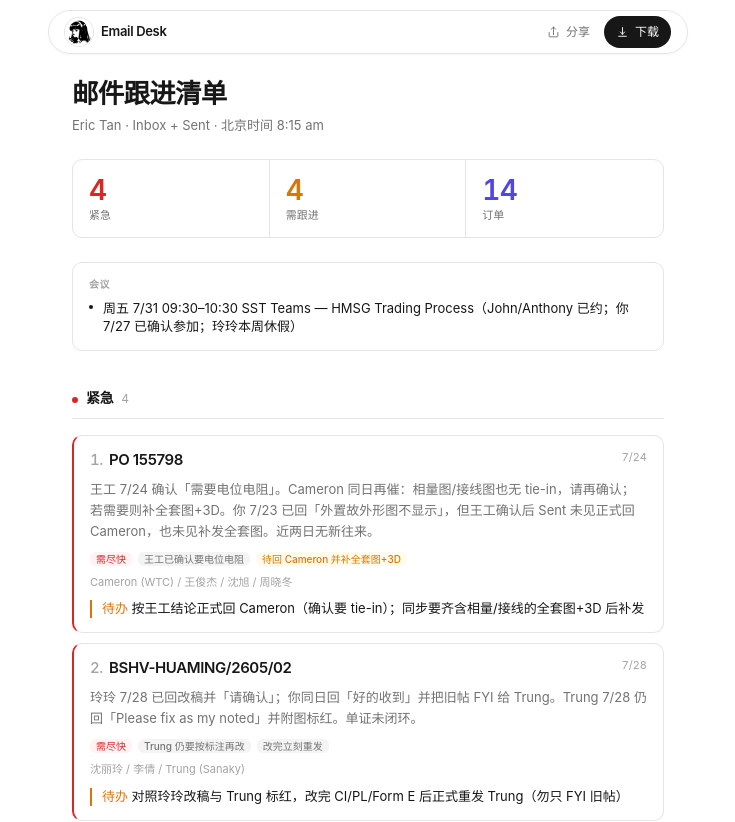
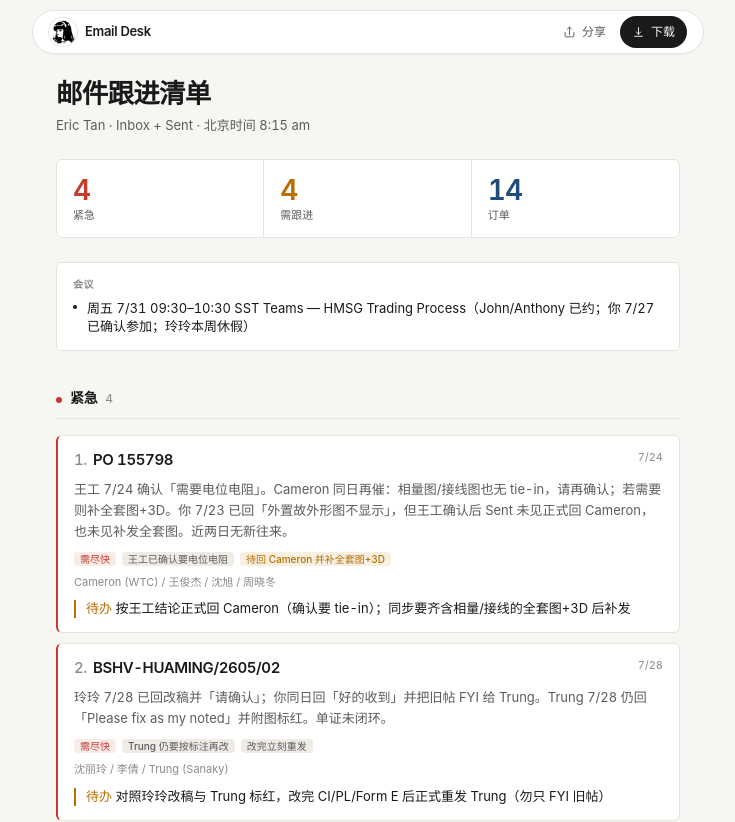
Before and after one commit to erict16/email-desk, a Next.js app: page / in a window 1280 px wide. Shown: the top 822 px of the page, without its empty margins (272-1007 px from the left). Built offline with nearby package versions, Linux system fonts and the light colour scheme.

Commit message:
style(desk): lock warm dispatch tokens and design.md

```diff
--- a/src/app/globals.css
+++ b/src/app/globals.css
@@ -1,10 +1,8 @@
 @import "tailwindcss";
 
 /*
- * Hallmark · genre: modern-minimal · theme: white-desk · macrostructure: workbench-index
- * nav: N5-pill · footer: Ft2 · pre-emit: P4 H5 E5 S5 R5 V4
- * contrast: pass · tokens: pass · honest: pass
- * IA: 紧急 / 需跟进 / 订单 — 无「知会」栏，减信息过载
+ * Email Desk — warm dispatch tokens
+ * See design.md for audience, signature (action bar spine), and non-goals.
  */
 
 :root {
@@ -23,44 +21,52 @@
   --z-sticky-nav: 300;
   --z-toast: 500;
 
-  /* pure white canvas · monochrome neutrals · one cool accent */
-  --paper: #ffffff;
-  --paper-2: #f4f4f5;
-  --card: #ffffff;
-  --ink: #171717;
-  --muted: #737373;
-  --faint: #a3a3a3;
-  --line: #e5e5e5;
-  --line-strong: #d4d4d4;
+  /* warm dispatch system */
+  --bg: #f7f6f3;
+  --surface: #ffffff;
+  --ink: #1a1a1a;
+  --mute: #5c5c5c;
+  --faint: #8a8a8a;
+  --line: #e6e4df;
+  --urgent: #c43c2c;
+  --action-bg: #f3ead2;
+  --action-ink: #5c4a1f;
+  --pipe: #1f4d7a;
+  --pipe-soft: #e8eef4;
+  --follow: #b86e00;
+  --radius: 6px;
+  --measure: 42rem;
 
-  --accent: #404040;
-  --accent-soft: #f5f5f5;
+  /* aliases — old classnames mid-migration */
+  --paper: var(--bg);
+  --card: var(--surface);
+  --muted: var(--mute);
+  --orders: var(--pipe);
+  --orders-soft: var(--pipe-soft);
+
+  /* derived / compatibility for existing components */
+  --paper-2: #efece6;
+  --line-strong: #d4d1c9;
+  --fg: var(--ink);
+  --accent: var(--pipe);
+  --accent-soft: var(--pipe-soft);
   --accent-ink: #fafafa;
-  --focus: #525252;
+  --focus: var(--pipe);
 
-  --urgent: #dc2626;
-  --urgent-soft: #fef2f2;
-  --urgent-border: #fecaca;
-  --follow: #d97706;
-  --follow-soft: #fffbeb;
-  --follow-border: #fde68a;
-  --orders: #4f46e5;
-  --orders-soft: #eef2ff;
-  --orders-border: #c7d2fe;
-
-  --bg: var(--paper);
-  --fg: var(--ink);
-  --done: var(--orders);
-  --done-soft: var(--orders-soft);
+  --urgent-soft: #f8ebe8;
+  --urgent-border: #e8b4ad;
+  --follow-soft: #f7efdf;
+  --follow-border: #e5c98a;
+  --orders-border: #b7c9db;
+  --done: var(--pipe);
+  --done-soft: var(--pipe-soft);
   --done-border: var(--orders-border);
 
-  --shadow-whisper: 0 1px 2px rgb(0 0 0 / 0.04);
-  --shadow-card: 0 1px 2px rgb(0 0 0 / 0.04), 0 0 0 1px rgb(0 0 0 / 0.03);
-  --radius: 10px;
-  --radius-sm: 6px;
-  /* sticky pill nav: top pad + bar + breathing room below */
+  /* prefer 1px border; whisper only for sticky chrome */
+  --shadow-whisper: 0 1px 0 rgb(0 0 0 / 0.04);
+  --shadow-card: none;
+  --radius-sm: 4px;
   --banner-height: 4rem;
-  --measure: 40rem;
 
   /* layout rhythm — use these, not one-off px */
   --gap-card: 0.625rem; /* between cards in a list */
@@ -73,8 +79,8 @@
 }
 
 @theme inline {
-  --font-sans: "Inter", "Segoe UI", "PingFang SC", "Hiragino Sans GB",
-    "Microsoft YaHei", ui-sans-serif, system-ui, sans-serif;
+  --font-sans: -apple-system, BlinkMacSystemFont, "Segoe UI", "PingFang SC",
+    "Hiragino Sans GB", "Microsoft YaHei", ui-sans-serif, system-ui, sans-serif;
 }
 
 html {
@@ -90,14 +96,15 @@ body {
   overflow-x: clip;
   color: var(--ink);
   font-family: var(--font-sans);
-  background: var(--paper);
+  background: var(--bg);
   -webkit-font-smoothing: antialiased;
   text-rendering: optimizeLegibility;
+  font-variant-numeric: tabular-nums;
 }
 
 ::selection {
-  background: #e5e5e5;
-  color: var(--ink);
+  background: var(--action-bg);
+  color: var(--action-ink);
 }
 
 :focus-visible {
@@ -107,38 +114,48 @@ body {
 
 @media (prefers-color-scheme: dark) {
   :root {
-    --paper: #0a0a0a;
-    --paper-2: #171717;
-    --card: #141414;
-    --ink: #fafafa;
-    --muted: #a3a3a3;
-    --faint: #737373;
-    --line: #262626;
-    --line-strong: #404040;
+    --bg: #121110;
+    --surface: #1c1b19;
+    --ink: #f3f2ef;
+    --mute: #a3a09a;
+    --faint: #7a7770;
+    --line: #2e2c28;
+    --urgent: #e06a5c;
+    --action-bg: #3a3220;
+    --action-ink: #f0e4c0;
+    --pipe: #7aa3c9;
+    --pipe-soft: #1e2a36;
+    --follow: #d4a04a;
 
-    --accent: #d4d4d4;
-    --accent-soft: #262626;
-    --accent-ink: #0a0a0a;
-    --focus: #a3a3a3;
+    --paper: var(--bg);
+    --card: var(--surface);
+    --muted: var(--mute);
+    --orders: var(--pipe);
+    --orders-soft: var(--pipe-soft);
 
-    --urgent: #f87171;
-    --urgent-soft: rgb(220 38 38 / 0.12);
-    --urgent-border: rgb(248 113 113 / 0.35);
-    --follow: #fbbf24;
-    --follow-soft: rgb(217 119 6 / 0.12);
-    --follow-border: rgb(251 191 36 / 0.35);
-    --orders: #818cf8;
-    --orders-soft: rgb(79 70 229 / 0.14);
-    --orders-border: rgb(129 140 248 / 0.4);
+    --paper-2: #24221e;
+    --line-strong: #3d3a34;
+    --accent: var(--pipe);
+    --accent-soft: var(--pipe-soft);
+    --accent-ink: #121110;
+    --focus: var(--pipe);
 
-    --shadow-whisper: 0 1px 2px rgb(0 0 0 / 0.4);
-    --shadow-card: 0 1px 2px rgb(0 0 0 / 0.35),
-      0 0 0 1px rgb(255 255 255 / 0.04);
+    --urgent-soft: rgb(196 60 44 / 0.16);
+    --urgent-border: rgb(224 106 92 / 0.4);
+    --follow-soft: rgb(184 110 0 / 0.16);
+    --follow-border: rgb(212 160 74 / 0.4);
+    --orders-border: rgb(122 163 201 / 0.4);
+    --done: var(--pipe);
+    --done-soft: var(--pipe-soft);
+    --done-border: var(--orders-border);
+
+    --shadow-whisper: 0 1px 0 rgb(0 0 0 / 0.35);
+    --shadow-card: none;
   }
 
   ::selection {
-    background: #404040;
-    color: var(--ink);
+    background: var(--action-bg);
+    color: var(--action-ink);
   }
 }
 
```
Also changed, not shown: 1 other file (tests, documents, lock files or other folders).
